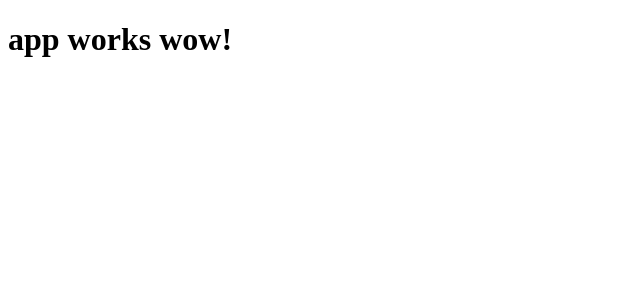
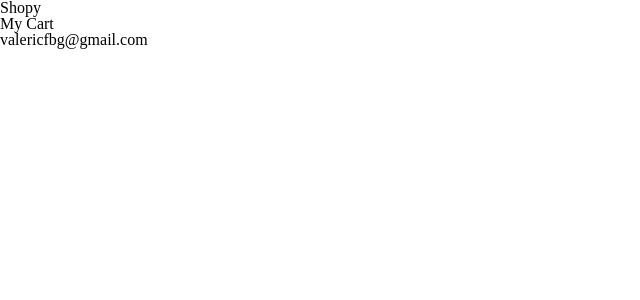
Before and after one commit to trifonovt/shopy, an Angular app: page / in a window 1280 px wide. Shown: the top 300 px of the page, without its empty margins (0-640 px from the left). Built offline with nearby package versions, Linux system fonts and the light colour scheme.

Commit message:
header initial markup

```diff
--- a/angular-cli.json
+++ b/angular-cli.json
@@ -18,7 +18,7 @@
       "tsconfig": "tsconfig.json",
       "prefix": "app",
       "styles": [
-        "styles.css"
+        "styles.scss"
       ],
       "scripts": [],
       "environments": {
--- a/src/app/app.component.html
+++ b/src/app/app.component.html
@@ -1,3 +1 @@
-<h1>
-  {{title}}
-</h1>
+<app-shopy-header></app-shopy-header>
--- a/src/app/app.module.ts
+++ b/src/app/app.module.ts
@@ -4,10 +4,13 @@ import { FormsModule } from '@angular/forms';
 import { HttpModule } from '@angular/http';
 
 import { AppComponent } from './app.component';
+import { ShopyHeaderComponent } from './components/shopy-header/shopy-header.component';
 
 @NgModule({
   declarations: [
-    AppComponent
+    AppComponent,
+    ShopyHeaderComponent,
+    ShopyHeaderComponent
   ],
   imports: [
     BrowserModule,
--- /dev/null
+++ b/src/app/components/shopy-header/shopy-header.component.html
@@ -0,0 +1,5 @@
+<header>
+  <h2>Shopy</h2>
+  <div>My Cart</div>
+  <div>valericfbg@gmail.com</div>
+</header>
--- /dev/null
+++ b/src/app/components/shopy-header/shopy-header.component.ts
@@ -0,0 +1,15 @@
+import { Component, OnInit } from '@angular/core';
+
+@Component({
+  selector: 'app-shopy-header',
+  templateUrl: './shopy-header.component.html',
+  styleUrls: ['./shopy-header.component.scss']
+})
+export class ShopyHeaderComponent implements OnInit {
+
+  constructor() { }
+
+  ngOnInit() {
+  }
+
+}
--- a/src/main.ts
+++ b/src/main.ts
@@ -2,6 +2,7 @@ import { platformBrowserDynamic } from '@angular/platform-browser-dynamic';
 import { enableProdMode } from '@angular/core';
 import { environment } from './environments/environment';
 import { AppModule } from './app/app.module';
+// import './styles.scss';
 
 if (environment.production) {
   enableProdMode();
--- a/src/styles.css
+++ b/src/styles.scss
@@ -1 +1,2 @@
 /* You can add global styles to this file, and also import other style files */
+@import '/styles/reset.scss';
```
Also changed, not shown: src/app/components/shopy-header/shopy-header.component.scss (added), 1 other file (tests, documents, lock files or other folders).
